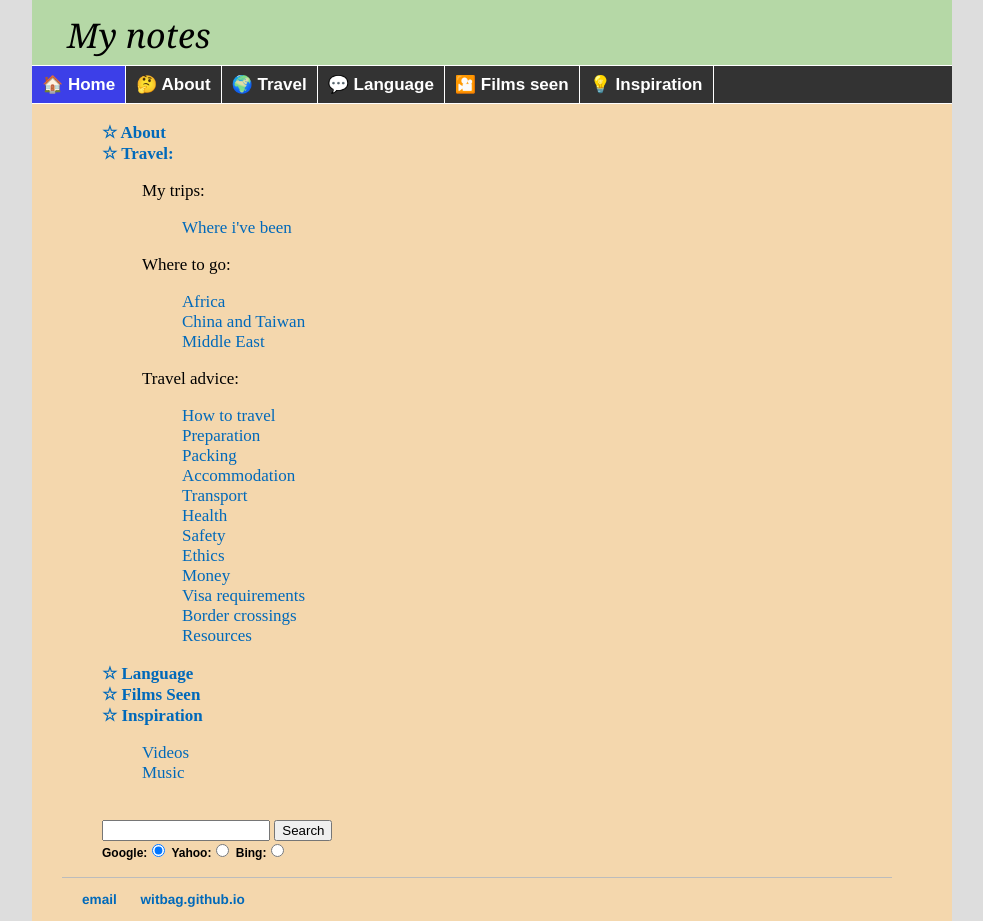
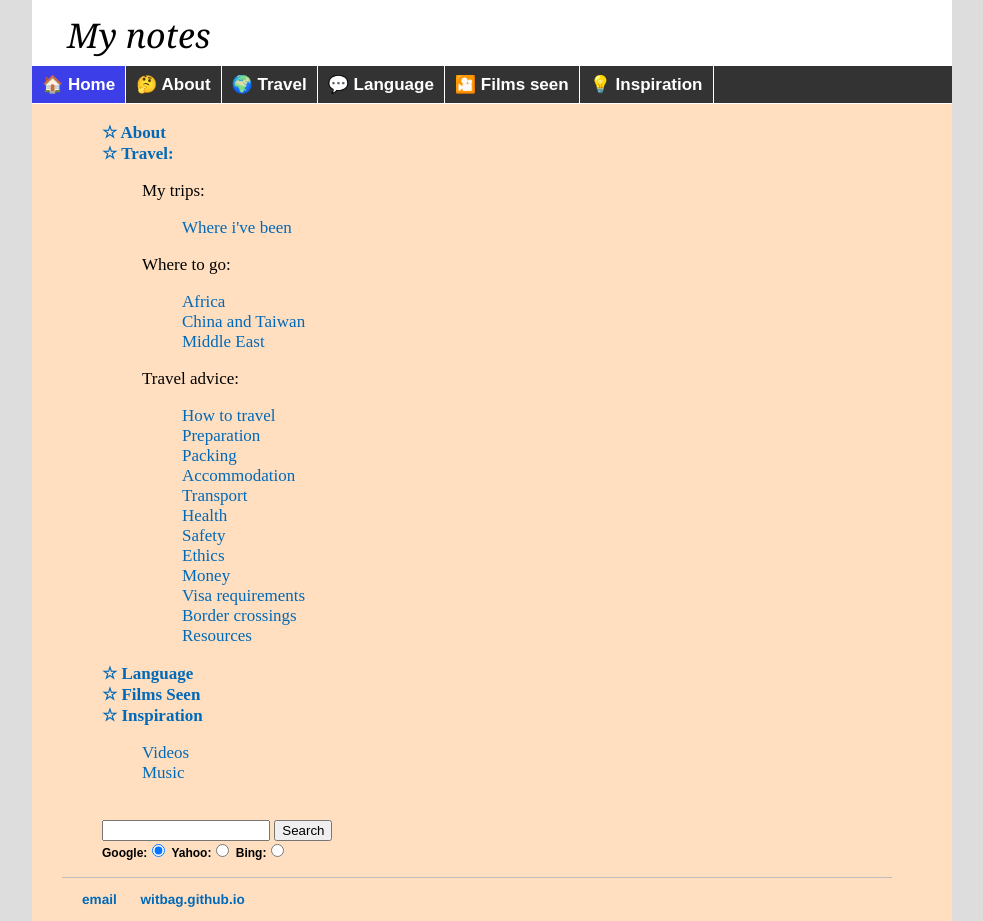
Before and after one commit to witbag/witbag.github.io, a Jekyll site: the page built from index.html, in a window 1280 px wide. Shown: the whole page, without its empty margins (148-1131 px from the left). Built offline with Jekyll 4.4.1, drawn with Linux system fonts in a browser that asks for light colours.

Commit message:
Update main.css

```diff
--- a/css/main.css
+++ b/css/main.css
@@ -7,11 +7,11 @@ background: #FFFFFF;
 }
 #style_header {                 /*TOP BAR*/
 height: 82px;
-background: #b5d8a6;
+background: #b5d8a6  9bc791;
 }
 #style_content {                /*MAIN TEXT*/
 /*width: 100%;*/
-background: #f4d7ad;
+background: #ffdfbf;
 font-size: 17px;
 padding-left: 30px;
 padding-right: 60px;
```
